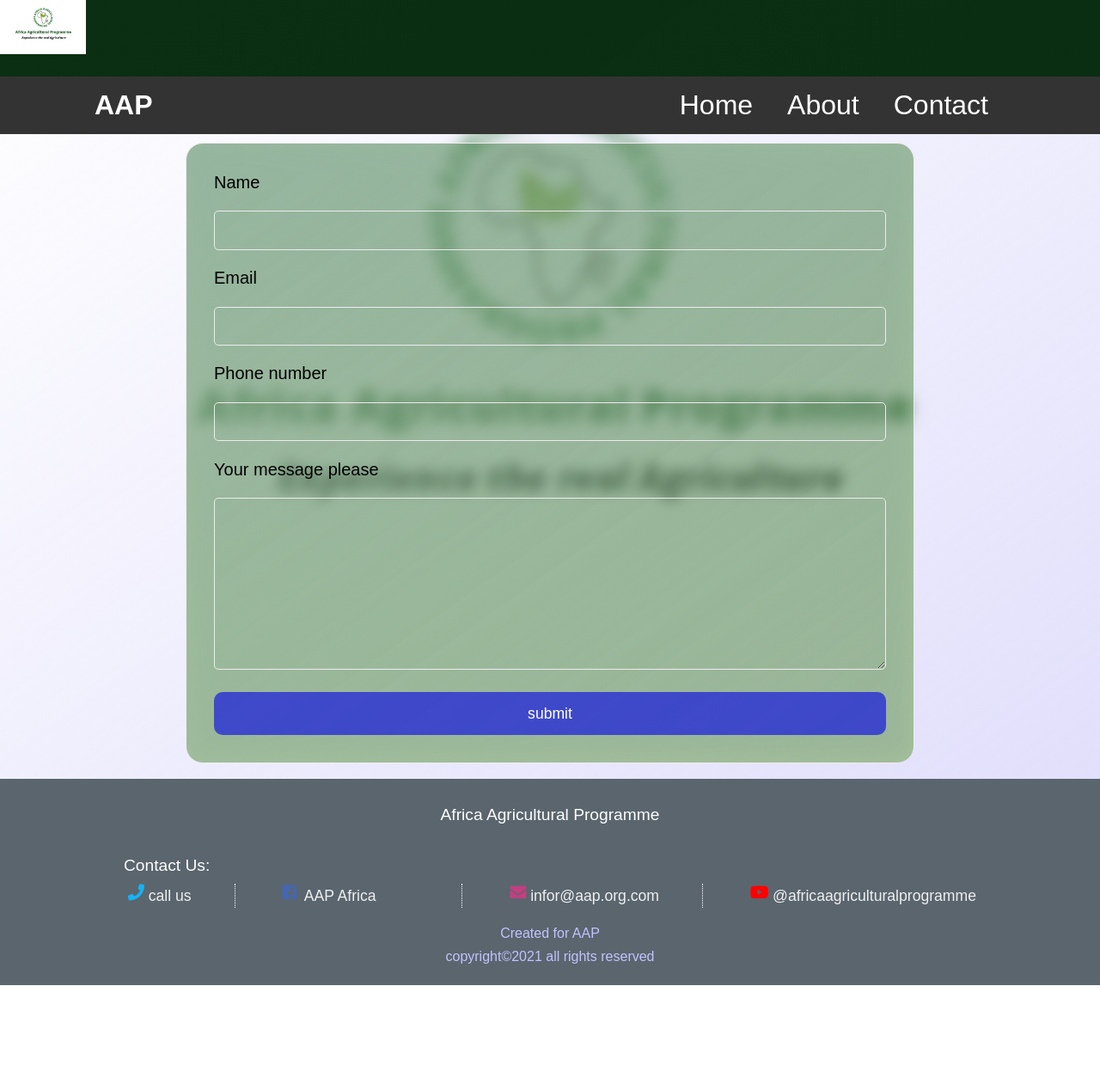
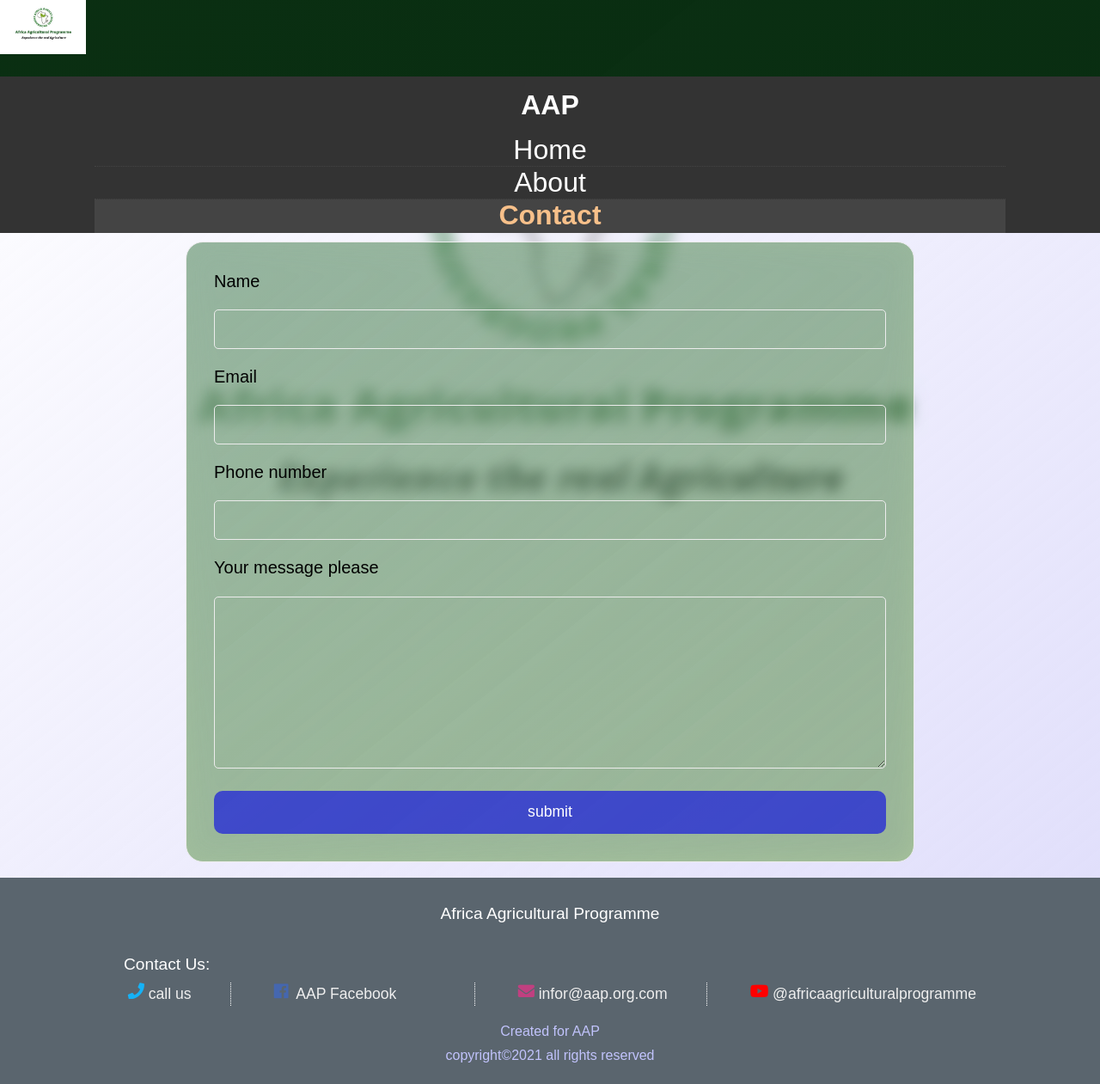
Before and after one commit to profbkmurage/aapweb, a plain HTML site: page contact.html in a window 1280 px wide. Shown: the whole page at 86% size. Before the commit the page ends 1146 px from the top, so only its background shows below. Drawn offline with nearby package versions, Linux system fonts and the light colour scheme; a script that the page names is missing.

Commit message:
css added

```diff
--- a/contact.html
+++ b/contact.html
@@ -18,6 +18,7 @@
     <link rel="stylesheet" type="text/css" href="./style/css/style.css">
     <link rel="stylesheet" type="text/css" href="./style/css/form.css">
     <link rel="stylesheet" type="text/css" href="./style/main.css">
+    <link rel="stylesheet" type="text/css" href="./style/mobile.css">
 <body>
 	<img class="bg-image" src="images/aaap.jpeg" alt="logo">
 	<!-- header and nav-bar -->
@@ -34,7 +35,7 @@
                  <ul>
                     <li><a  href="index.html">Home</a></li>
                     <li><a href="about.html">About</a></li>
-                    <li><a  href="contact.html">Contact</a></li>
+                    <li><a class="current" href="contact.html">Contact</a></li>
                 </ul>
              </div>
         </nav>
@@ -87,8 +88,8 @@
             <ul class="list">
                 <li class="li ph"><a href="tel:+254 791214033"><i class="fa fa-phone fa-fs"></i>call us</a></li>
                 <span class="i"></span>
-                <li class="li fb" id="large-screen"><a target="_blank" href="https://web.facebook.com/AAPAfrica"><i class="fab fa-facebook fa-fs"></i> AAP Africa</a></li>
-                <li class="li fb"><a id="small-screen" target="_blank" href="fb://https://www.facebook.com/AAPAfrica"><i class="fab fa-facebook fa-fs"></i> CRCMoiCU</a></li>
+                <li class="li fb" id="large-screen"><a target="_blank" href="https://web.facebook.com/AAPAfrica"><i class="fab fa-facebook fa-fs"></i> AAP Facebook</a></li>
+                <li class="li fb"><a id="small-screen" target="_blank" href="fb://https://www.facebook.com/AAPAfrica"><i class="fab fa-facebook fa-fs"></i> AAP Facebook</a></li>
                 <span class="i"></span>
                 <li class="li em"><a href="https://mail.google.com/mail/?view=cm&fs=1&tf=1&to=infor@aap.org.com" target="_blank"><i class="fa fa-envelope fa-fs"></i>infor@aap.org.com</a></li>
                 <span class="i"></span>
```
Also changed, not shown: index.html (+1 -0 lines), style/css/mobile - copy.css (+8 -2 lines).
